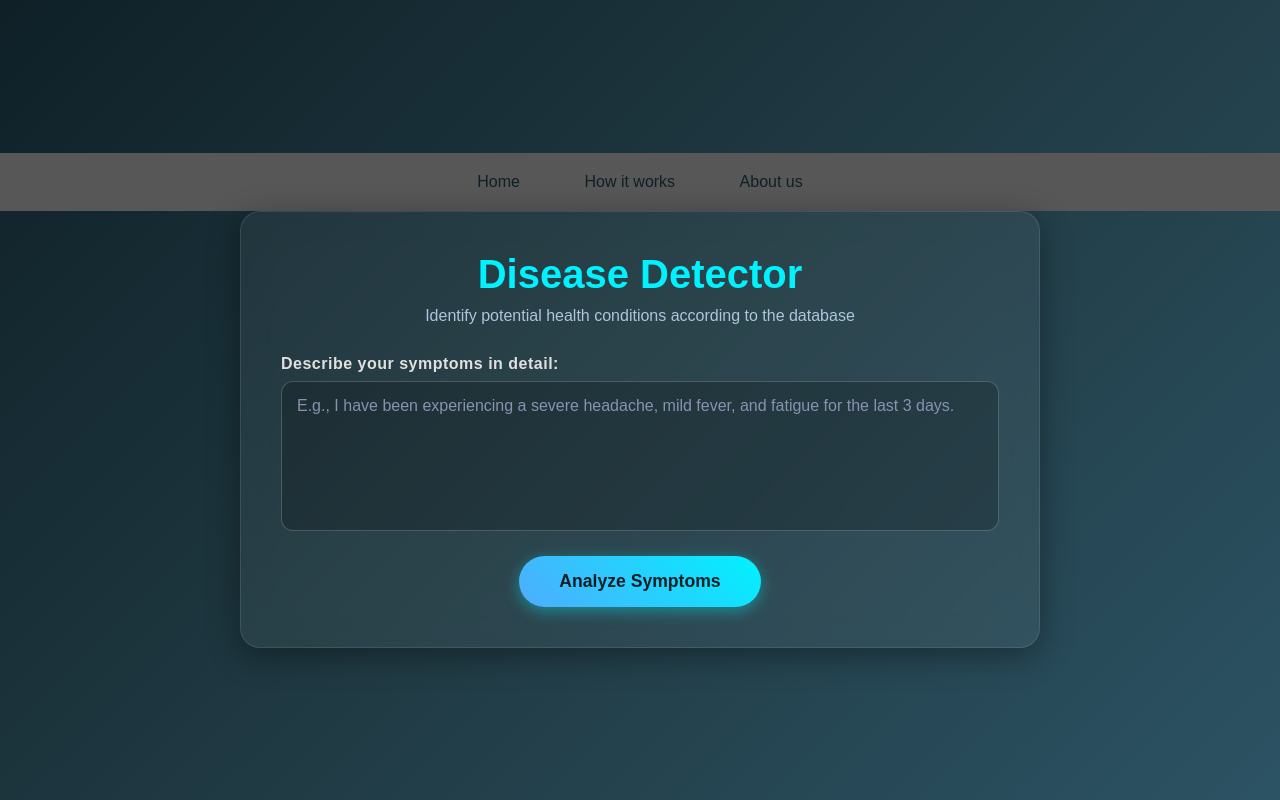
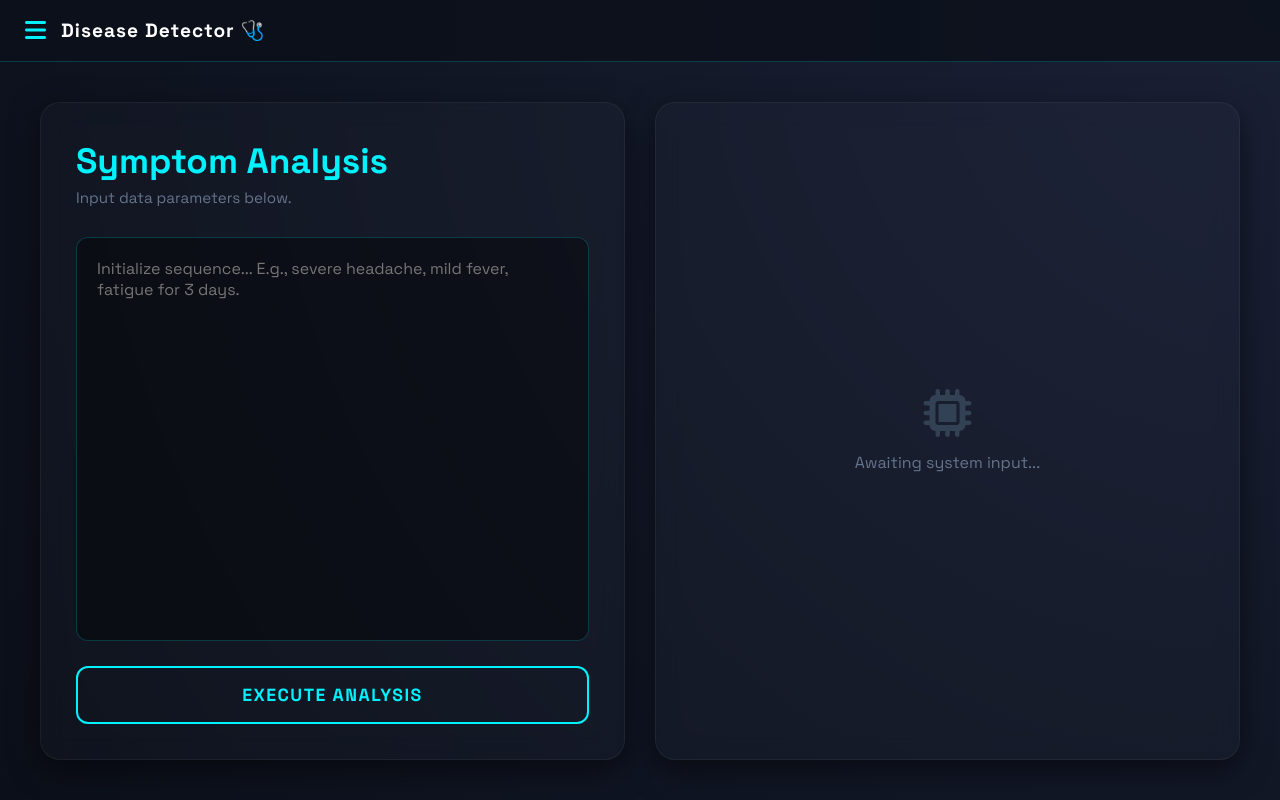
Before and after one commit to Nofil-Khan/Disease-Predictor, a FastAPI app: page / in a window 1280 px wide. Run offline with FastAPI, Linux system fonts and the light colour scheme; parts of the project's set-up code (start-up, migrations or seed data) failed here and were passed over.

Commit message:
front page to hua

````diff
--- a/static/home.js
+++ b/static/home.js
@@ -3,23 +3,43 @@ const textarea = document.getElementById("symptoms");
 const loadingDiv = document.getElementById("loadingDiv");
 const resultBox = document.getElementById("resultBox");
 const predictionContent = document.getElementById("predictionContent");
+const idleState = document.getElementById("idleState");
+
+const menuBtn = document.getElementById("menu-btn");
+const closeBtn = document.getElementById("close-btn");
+const sidebar = document.getElementById("sidebar");
+
+menuBtn.addEventListener("click", () => {
+    sidebar.classList.add("active");
+});
+
+closeBtn.addEventListener("click", () => {
+    sidebar.classList.remove("active");
+});
+
+function setUIState(state) {
+    idleState.style.display = "none";
+    loadingDiv.style.display = "none";
+    resultBox.style.display = "none";
+
+    if (state === "idle") idleState.style.display = "block";
+    if (state === "loading") loadingDiv.style.display = "block";
+    if (state === "result") resultBox.style.display = "block";
+}
 
 form.addEventListener("submit", async function (e) {
-
     e.preventDefault();
 
     const text = textarea.value.trim();
 
     if (!text) {
-        alert("Please enter symptoms");
+        alert("Error: Input array empty.");
         return;
     }
 
-    loadingDiv.style.display = "block";
-    resultBox.style.display = "none";
+    setUIState("loading");
 
     try {
-
         const response = await fetch("/predict", {
             method: "POST",
             headers: {
@@ -29,30 +49,19 @@ form.addEventListener("submit", async function (e) {
         });
 
         if (!response.ok) {
-            throw new Error("Server error");
+            throw new Error("Server communication failure.");
         }
 
         const data = await response.json();
 
-        loadingDiv.style.display = "none";
-        resultBox.style.display = "block";
-
         let prediction = data.prediction || "";
-
-        // Remove code fences if model returns them
         prediction = prediction.replace(/```[a-z]*\n?/gi, "").replace(/```/g, "");
 
-        // Render markdown
         predictionContent.innerHTML = marked.parse(prediction);
+        setUIState("result");
 
     } catch (error) {
-
-        loadingDiv.style.display = "none";
-        resultBox.style.display = "block";
-
-        predictionContent.innerHTML =
-            "<p style='color:red;'>Error occurred while predicting.</p>";
-
+        predictionContent.innerHTML = "<p style='color:#ef4444;'>System Error: Unable to complete analysis.</p>";
+        setUIState("result");
     }
-
 });
--- a/static/style.css
+++ b/static/style.css
@@ -1,151 +1,219 @@
+@import url('https://fonts.googleapis.com/css2?family=Space+Grotesk:wght@400;600;700&display=swap');
+
 * {
     margin: 0;
     padding: 0;
     box-sizing: border-box;
-    font-family: 'Poppins', sans-serif;
+    font-family: 'Space Grotesk', sans-serif;
 }
 
-nav {
-    background-color: #575757;
-    text-align: center;
-    width: 100%;
-    margin-top: 0;
-    justify-content: space-between;
-}
-
-nav a {
-
-    color:#0f2027;
-    text-decoration: none;
-    padding: 20px 30px;
-    display:inline-block;
-}
-
-nav a:hover{
-    background-color:aqua;
-    border-radius: 5px;
-}
 body {
-    background: linear-gradient(135deg, #0f2027, #203a43, #2c5364);
-    color: #ffffff;
+    background-color: #0b0f19;
+    background-image: radial-gradient(circle at top right, #1a2035 0%, #0b0f19 100%);
+    color: #e2e8f0;
     min-height: 100vh;
     display: flex;
     flex-direction: column;
-    align-items: center;
-    justify-content: center;
     overflow-x: hidden;
 }
 
-.container {
-    background: rgba(255, 255, 255, 0.05);
-    backdrop-filter: blur(15px);
-    -webkit-backdrop-filter: blur(15px);
-    border: 1px solid rgba(255, 255, 255, 0.1);
-    border-radius: 20px;
-    padding: 40px;
-    width: 90%;
-    max-width: 800px;
-    box-shadow: 0 8px 32px 0 rgba(0, 0, 0, 0.37);
-    text-align: center;
-    animation: fadeIn 1s ease-in-out;
+/* Header & Sidebar */
+header {
+    padding: 15px 25px;
+    display: flex;
+    align-items: center;
+    gap: 15px;
+    background: rgba(11, 15, 25, 0.8);
+    border-bottom: 1px solid rgba(0, 242, 254, 0.2);
 }
 
-@keyframes fadeIn {
-    from { opacity: 0; transform: translateY(20px); }
-    to { opacity: 1; transform: translateY(0); }
+.icon-btn {
+    background: none;
+    border: none;
+    color: #00f2fe;
+    font-size: 1.5rem;
+    cursor: pointer;
+    transition: 0.2s ease;
 }
 
-h1 {
-    font-size: 2.5rem;
-    margin-bottom: 10px;
+.icon-btn:hover {
+    color: #fff;
+    text-shadow: 0 0 10px #00f2fe;
+}
+
+.logo-text {
+    font-weight: 700;
+    font-size: 1.2rem;
+    letter-spacing: 1px;
+    color: #fff;
+}
+
+/* Sidebar Canvas */
+.sidebar {
+    position: fixed;
+    top: 0;
+    left: -280px;
+    width: 280px;
+    height: 100vh;
+    background: #0f172a;
+    border-right: 1px solid rgba(0, 242, 254, 0.2);
+    transition: left 0.3s cubic-bezier(0.4, 0, 0.2, 1);
+    z-index: 1000;
+    padding: 20px;
+}
+
+.sidebar.active {
+    left: 0;
+}
+
+.sidebar nav {
+    margin-top: 30px;
+    display: flex;
+    flex-direction: column;
+    gap: 10px;
+}
+
+.sidebar nav a {
+    color: #94a3b8;
+    text-decoration: none;
+    padding: 12px 15px;
+    border-radius: 8px;
+    transition: 0.3s;
+    display: flex;
+    align-items: center;
+    gap: 12px;
+}
+
+.sidebar nav a:hover {
+    background: rgba(0, 242, 254, 0.1);
     color: #00f2fe;
 }
 
-p.subtitle {
-    font-size: 1rem;
-    color: #b0c4de;
+/* Main Layout Grid */
+.container {
+    display: grid;
+    grid-template-columns: 1fr 1fr;
+    gap: 30px;
+    padding: 40px;
+    max-width: 1400px;
+    width: 100%;
+    margin: 0 auto;
+    flex: 1;
+}
+
+/* Panels */
+.panel {
+    display: flex;
+    flex-direction: column;
+}
+
+.glass {
+    background: rgba(255, 255, 255, 0.02);
+    backdrop-filter: blur(12px);
+    border: 1px solid rgba(255, 255, 255, 0.05);
+    border-radius: 20px;
+    padding: 35px;
+    box-shadow: 0 10px 30px rgba(0, 0, 0, 0.5);
+}
+
+/* Left Column Styling */
+h1 {
+    color: #00f2fe;
+    font-size: 2.2rem;
+    margin-bottom: 5px;
+}
+
+.subtitle {
+    color: #64748b;
     margin-bottom: 30px;
+    font-size: 0.95rem;
+}
+
+form {
+    display: flex;
+    flex-direction: column;
+    flex: 1;
 }
 
 .input-group {
+    flex: 1;
     display: flex;
-    flex-direction: column;
-    align-items: flex-start;
     margin-bottom: 25px;
-    text-align: left;
-}
-
-label {
-    font-weight: 600;
-    margin-bottom: 8px;
-    color: #e0e0e0;
-    letter-spacing: 0.5px;
 }
 
 textarea {
     width: 100%;
-    height: 150px;
-    background: rgba(0, 0, 0, 0.2);
-    border: 1px solid rgba(255, 255, 255, 0.2);
+    background: rgba(0, 0, 0, 0.4);
+    border: 1px solid rgba(0, 242, 254, 0.2);
     border-radius: 12px;
-    padding: 15px;
+    padding: 20px;
     color: #fff;
     font-size: 1rem;
     resize: none;
     outline: none;
-    transition: border-color 0.3s ease, box-shadow 0.3s ease;
+    transition: 0.3s;
 }
 
 textarea:focus {
-    border-color: #4facfe;
-    box-shadow: 0 0 10px rgba(79, 172, 254, 0.5);
+    border-color: #00f2fe;
+    box-shadow: 0 0 15px rgba(0, 242, 254, 0.15);
 }
 
-textarea::placeholder {
-    color: #8892b0;
+.action-btn {
+    background: transparent;
+    border: 2px solid #00f2fe;
+    color: #00f2fe;
+    padding: 16px;
+    border-radius: 12px;
+    font-size: 1.1rem;
+    font-weight: 700;
+    text-transform: uppercase;
+    letter-spacing: 1.5px;
+    cursor: pointer;
+    transition: 0.3s;
 }
 
-
-.analyze-btn {
-    background: linear-gradient(45deg, #4facfe, #00f2fe);
-    border: none;
-    border-radius: 30px;
-    padding: 15px 40px;
-    font-size: 1.1rem;
-    font-weight: 600;
-    color: #0f2027;
-    cursor: pointer;
-    transition: transform 0.3s ease, box-shadow 0.3s ease;
-    box-shadow: 0 4px 15px rgba(0, 242, 254, 0.4);
+.action-btn:hover {
+    background: #00f2fe;
+    color: #0b0f19;
+    box-shadow: 0 0 20px rgba(0, 242, 254, 0.4);
 }
 
-.analyze-btn:hover {
-    transform: translateY(-3px);
-    box-shadow: 0 6px 20px rgba(0, 242, 254, 0.6);
+/* Right Column Styling */
+.output-panel {
+    position: relative;
+    justify-content: center;
 }
 
-.analyze-btn:active {
-    transform: translateY(1px);
+.status-view {
+    display: none;
+    text-align: center;
+    color: #00f2fe;
 }
 
-.loading {
-    display: none;
-    margin-top: 20px;
-    font-size: 1rem;
-    color: #4facfe;
-    font-weight: 600;
+.status-view.active {
+    display: block;
+}
+
+#idleState i {
+    font-size: 3rem;
+    color: #334155;
+    margin-bottom: 15px;
+}
+
+#idleState p {
+    color: #64748b;
 }
 
 .spinner {
     display: inline-block;
-    width: 20px;
-    height: 20px;
-    border: 3px solid rgba(255,255,255,.3);
+    width: 30px;
+    height: 30px;
+    border: 3px solid rgba(0, 242, 254, 0.2);
+    border-top-color: #00f2fe;
     border-radius: 50%;
-    border-top-color: #00f2fe;
-    animation: spin 1s ease-in-out infinite;
-    margin-right: 10px;
-    vertical-align: middle;
+    animation: spin 1s linear infinite;
+    margin-bottom: 15px;
 }
 
 @keyframes spin {
--- a/templates/home.html
+++ b/templates/home.html
@@ -3,83 +3,69 @@
 <head>
   <meta charset="UTF-8">
   <meta name="viewport" content="width=device-width, initial-scale=1.0">
-
   <title>Disease Detector | AI Symptom Checker</title>
 
   <link rel="stylesheet" href="/static/style.css">
+  <link rel="stylesheet" href="https://cdnjs.cloudflare.com/ajax/libs/font-awesome/6.4.0/css/all.min.css">
+  <script src="https://cdn.jsdelivr.net/npm/marked/marked.min.js"></script>
+  <script src="/static/home.js" defer></script>
+</head>
+<body>
 
-<!-- Markdown renderer -->
-<script src="https://cdn.jsdelivr.net/npm/marked/marked.min.js"></script>
+  <div class="sidebar" id="sidebar">
+    <button id="close-btn" class="icon-btn"><i class="fas fa-times"></i></button>
+    <nav>
+      <a href="home.html"><i class="fas fa-home"></i> Home</a>
+      <a href="#"><i class="fas fa-cogs"></i> How it works</a>
+      <a href="#"><i class="fas fa-info-circle"></i> About us</a>
+    </nav>
+  </div>
 
-<!-- Main JS -->
-<script src="/static/home.js" defer></script>
+  <header>
+    <button id="menu-btn" class="icon-btn"><i class="fas fa-bars"></i></button>
+    <span class="logo-text">Disease Detector 🩺</span>
+  </header>
 
-</head>
+  <main class="container">
 
-<body>
-    <nav>
-        <a href="home.html">Home</a>
-        <a href="">How it works</a>
-        <a href="">About us</a>
-    </nav>
-
-<div class="container">
-
-<h1>Disease Detector</h1>
-
-<p class="subtitle">
-Identify potential health conditions according to the database
-</p>
+    <section class="panel glass">
+      <h1>Symptom Analysis</h1>
+      <p class="subtitle">Input data parameters below.</p>
 
       <form id="symptomForm">
-
         <div class="input-group">
-
-<label for="symptoms">
-Describe your symptoms in detail:
-</label>
-
           <textarea
             id="symptoms"
             name="symptoms"
-placeholder="E.g., I have been experiencing a severe headache, mild fever, and fatigue for the last 3 days."
+            placeholder="Initialize sequence... E.g., severe headache, mild fever, fatigue for 3 days."
             required></textarea>
+        </div>
+        <button type="submit" class="action-btn">Execute Analysis</button>
+      </form>
+    </section>
 
+    <section class="panel glass output-panel">
+
+      <div id="idleState" class="status-view active">
+        <i class="fas fa-microchip"></i>
+        <p>Awaiting system input...</p>
       </div>
 
-<button type="submit" class="analyze-btn">
-Analyze Symptoms
-</button>
-
-</form>
-
-<!-- Loading animation -->
-<div class="loading" id="loadingDiv" style="display:none;">
-
+      <div id="loadingDiv" class="status-view">
         <div class="spinner"></div>
-
-Processing your data through our intelligence engine...
-
+        <p>Processing neural pathways...</p>
       </div>
 
-<!-- Prediction result -->
-<div class="result-box" id="resultBox" style="display:none;">
-
-<h3>Diagnostic Prediction</h3>
-
+      <div id="resultBox" class="result-box">
+        <h3>System Diagnosis</h3>
         <div id="predictionContent"></div>
-
-<p style="margin-top:10px;font-size:0.85rem;color:#a0aec0;">
-<em>
-Disclaimer: This is a predictive model and not a substitute for
-professional medical advice. Please consult a doctor for
-accurate diagnosis.
-</em>
+        <p class="disclaimer">
+          <em>Disclaimer: Algorithmic output only. Consult a human physician.</em>
         </p>
-
       </div>
 
-</div>
+    </section>
 
+  </main>
 </body>
 </html>
````
Also changed, not shown: other parts of static/style.css (+20 -11 lines). Lines whose indentation alone changed are shown as unchanged.
